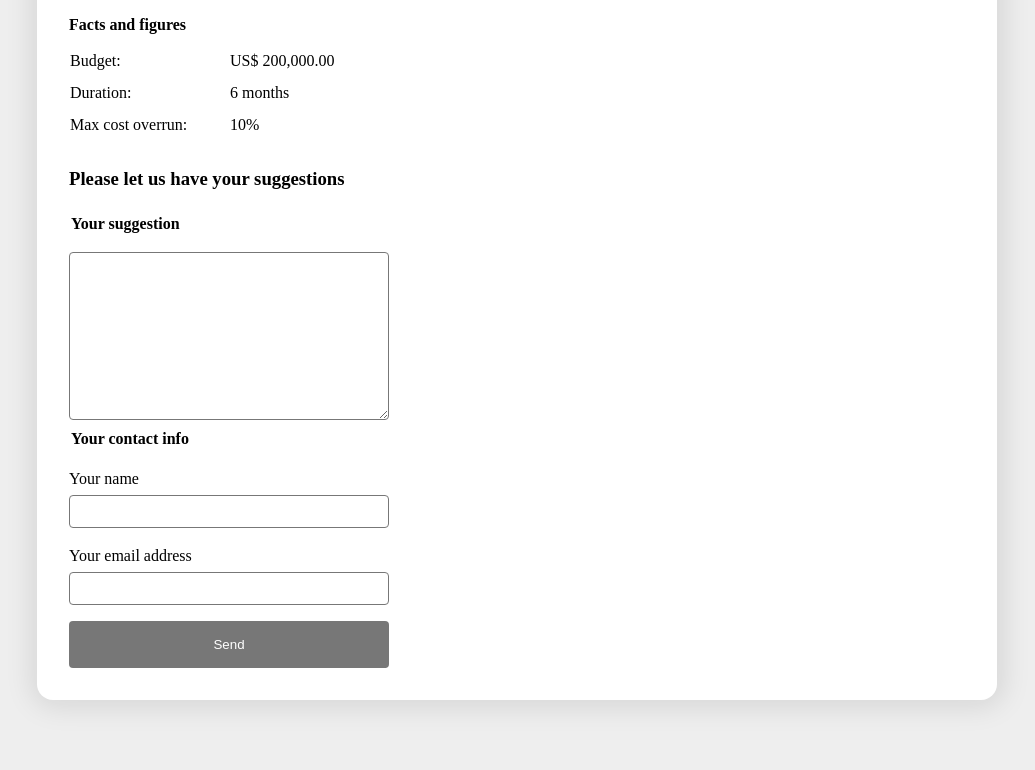
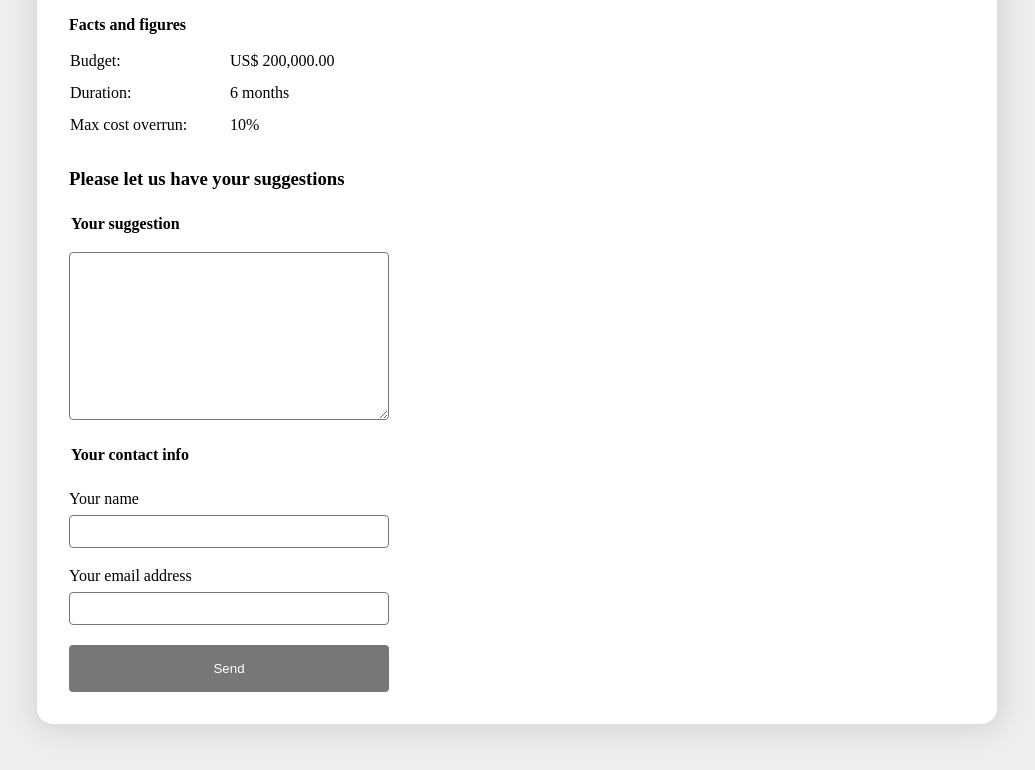
Before and after one commit to SRferrero/html-css-workshop, a website built with Parcel: page src/index.html in a window 1280 px wide. Shown: the part 1293-2063 px from the top of the page, without its empty margins (123-1158 px from the left). Before the commit the page ends 2041 px from the top, so only its background shows below. Built offline with nearby package versions, Linux system fonts and the light colour scheme.

Commit message:
chore: fixed e6

```diff
--- a/src/index.html
+++ b/src/index.html
@@ -156,18 +156,26 @@
 
   <form action="mailthething" class="form">
 
+    <fieldset class="form__section">
+
       <legend class="form__title">Your suggestion</legend>
 
-        <span for="form-suggestion" class="visuallyhidden">Write your suggestion</span>
+      <label for="form-suggestion" class="visuallyhidden">Write your suggestion</label>
       <textarea class="form__text-block" name="suggestion" id="form-suggestion" cols="30" rows="10"></textarea>
+
+    </fieldset>
+
+    <fieldset class="form__section">
 
       <legend class="form__title">Your contact info</legend>
 
-        <span class="form__label" for="form-name">Your name</span>
+      <label class="form__label" for="form-name">Your name</label>
       <input class="form__input" type="text" id="form-name" name="name">
 
-        <span class="form__label" for="form-email">Your email address</span>
+      <label class="form__label" for="form-email">Your email address</label>
       <input class="form__input" type="email" id="form-email" name="email">
+
+    </fieldset>
 
     <button class="form__button" type="submit">Send</button>
 
```
Lines whose indentation alone changed are shown as unchanged.
